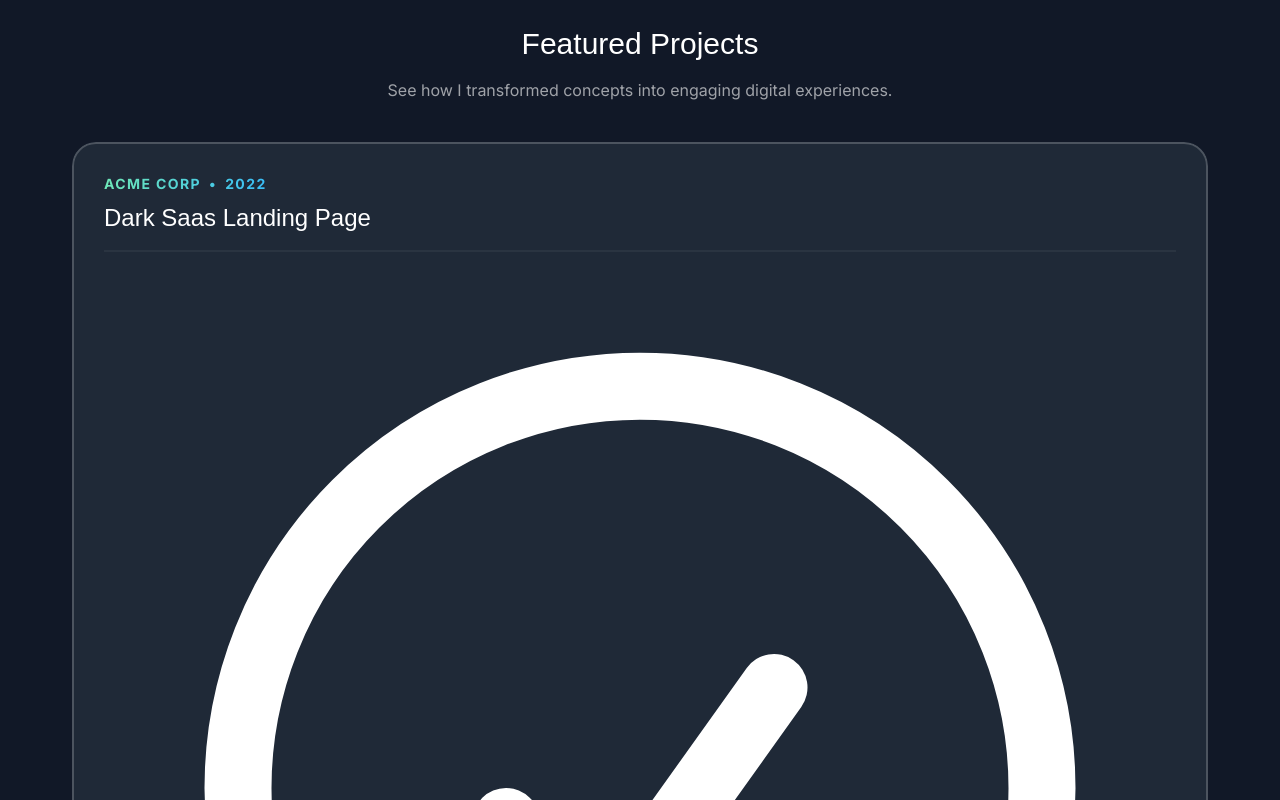
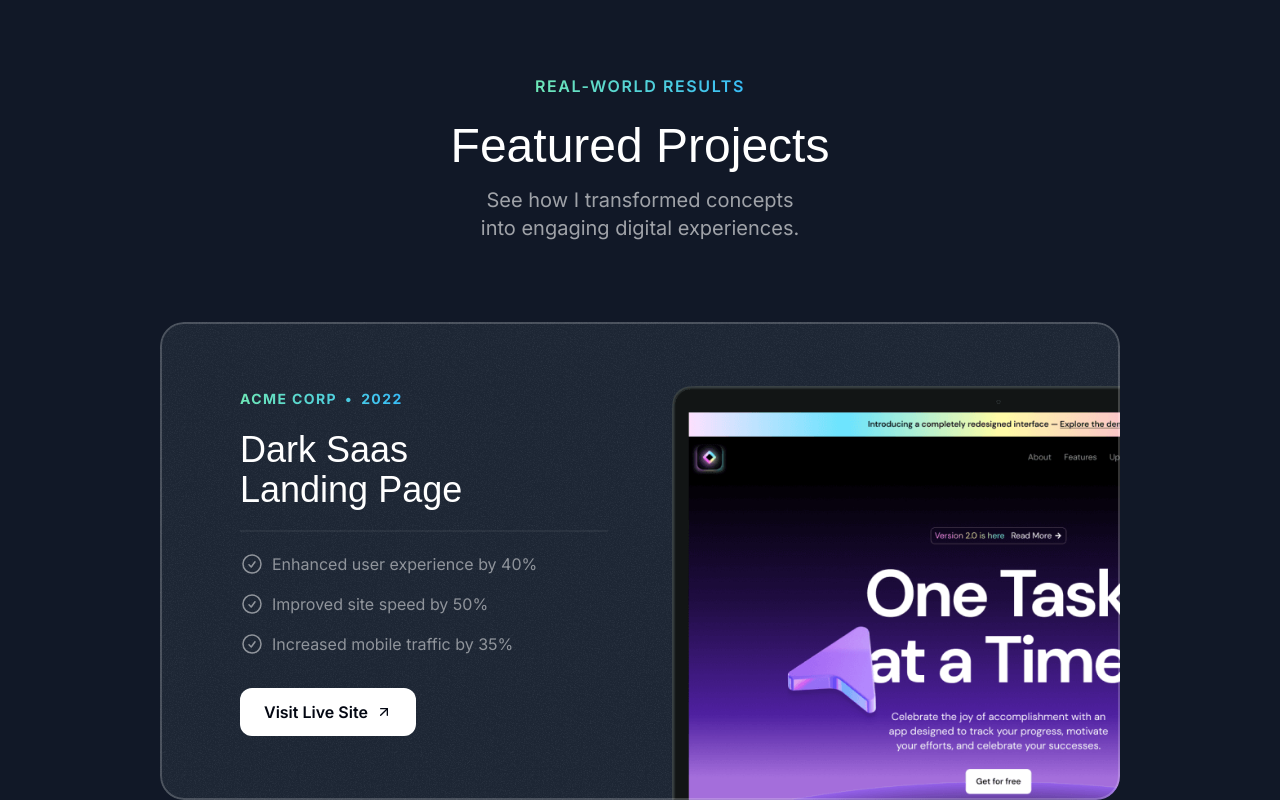
Before and after one commit to csorlandi/csorlandi, a Next.js app: page / in a window 1280 px wide. Shown: the part 940-1740 px from the top of the page. Built offline with nearby package versions, Linux system fonts and the light colour scheme; a web font is replaced by a local one.

Commit message:
feat: finish projects section style

```diff
--- a/src/app/globals.css
+++ b/src/app/globals.css
@@ -15,3 +15,9 @@
     @apply absolute inset-0 border-2 top-1/2 left-1/2 -translate-x-1/2 -translate-y-1/2 rounded-full border-emerald-300/5 shadow-[0_0_80px_inset] shadow-emerald-300/5;
   }
 }
+
+@layer utilities {
+  .container {
+    @apply lg:max-w-5xl;
+  }
+}
--- a/src/sections/Projects.tsx
+++ b/src/sections/Projects.tsx
@@ -3,6 +3,8 @@
 import aiStartupLandingPage from "@/assets/images/ai-startup-landing-page.png";
 import Image from "next/image";
 import CheckCircleIcon from '@/assets/icons/check-circle.svg';
+import ArrowUpRightIcon from '@/assets/icons/arrow-up-right.svg'
+import grainImage from '@/assets/images/grain.jpg';
 
 const portfolioProjects = [
   {
@@ -44,42 +46,52 @@
 ];
 
 export const ProjectsSection = () => {
-  return <div>
+  return <section className="pb-16 lg:py-24">
     <div className="container">
       <div className="flex justify-center">
         <p className="uppercase font-semibold tracking-widest bg-gradient-to-r from-emerald-300 to-sky-400 text-center text-transparent bg-clip-text">
           Real-world Results
         </p>
       </div>
-      <h2 className="font-serif text-3xl text-center mt-6">Featured Projects</h2>
-      <p className="text-center text-white/60 mt-4">See how I transformed concepts into engaging digital experiences.</p>
-      <div className="flex flex-col mt-10">
+      <h2 className="font-serif text-3xl text-center mt-6 md:text-5xl">Featured Projects</h2>
+      <p className="text-center text-white/60 mt-4 md:text-lg max-w-md mx-auto lg:text-xl">See how I transformed concepts into engaging digital experiences.</p>
+      <div className="flex flex-col mt-10 gap-20 md:mt-20">
         {portfolioProjects.map(project => (
-          <article key={project.title} className="bg-gray-800 rounded-3xl relative overflow-hidden z-0 after:z-10 after:content-[''] after:absolute after:inset-0 after:outline-2 after:outline after:-outline-offset-2 after:rounded-3xl after:outline-white/20 p-8">
-            <div className="flex">
+          <article key={project.title} className="bg-gray-800 rounded-3xl relative overflow-hidden z-0 after:z-10 after:content-[''] after:absolute after:inset-0 after:outline-2 after:outline after:-outline-offset-2 after:rounded-3xl after:outline-white/20 px-8 pt-8 after:pointer-events-none md:pt-12 md:px-10 lg:pt-16 lg:px-20">
+            <div className="absolute inset-0 -z-10 opacity-5" style={{
+              backgroundImage: `url(${grainImage.src})`
+            }} />
+            <div className="lg:grid lg:grid-cols-2 lg:gap-16">
+              <div className="lg:pb-16">
                 <div className="bg-gradient-to-r from-emerald-300 to-sky-400 inline-flex font-bold uppercase tracking-widest text-sm gap-2 text-transparent bg-clip-text">
                   <span>{project.company}</span>
                   <span>&bull;</span>
                   <span>{project.year}</span>
                 </div>
-            </div>
-            <h3 className="font-serif text-2xl mt-2">{project.title}</h3>
-            <hr className="border-t-2 border-white/5 mt-4" />
-            <ul>
+                <h3 className="font-serif text-2xl mt-2 md:mt-5 md:text-4xl">{project.title}</h3>
+                <hr className="border-t-2 border-white/5 mt-4 md:mt-5" />
+                <ul className="flex flex-col gap-4 mt-4 md:mt-5">
                   {project.results.map(result => (
-                <li key={result.title}>
-                  <CheckCircleIcon />
+                    <li key={result.title} className="flex gap-2 text-sm text-white/50 md:text-base">
+                      <CheckCircleIcon className="size-5 md:size-6" />
                       <span>{result.title}</span>
                     </li>
                   ))}
                 </ul>
                 <a href={project.link}>
-              <button>View Live Site</button>
+                  <button className="bg-white text-gray-950 h-12 w-full rounded-xl font-semibold inline-flex items-center justify-center gap-2 mt-8 md:w-auto px-6">
+                    <span>Visit Live Site</span>
+                    <ArrowUpRightIcon className="size-4" />
+                  </button>
                 </a>
-            <Image src={project.image} alt={project.title} />
+              </div>
+              <div className="relative">
+                <Image src={project.image} alt={project.title} className="mt-8 -mb-4 md:mb-0 lg:mt-0 lg:absolute lg:h-full lg:w-auto lg:max-w-none" />
+              </div>
+            </div>
           </article>
         ))}
       </div>
     </div>
-  </div>;
+  </section>;
 };
```
Lines whose indentation alone changed are shown as unchanged.
